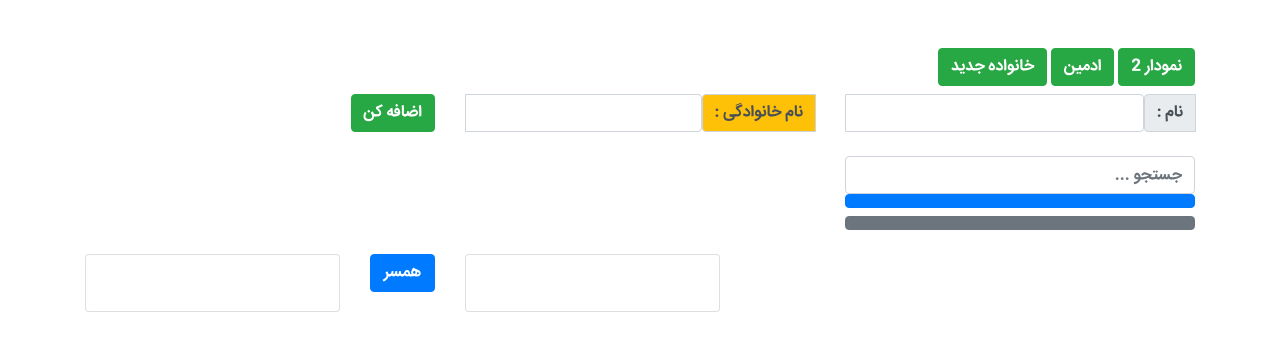
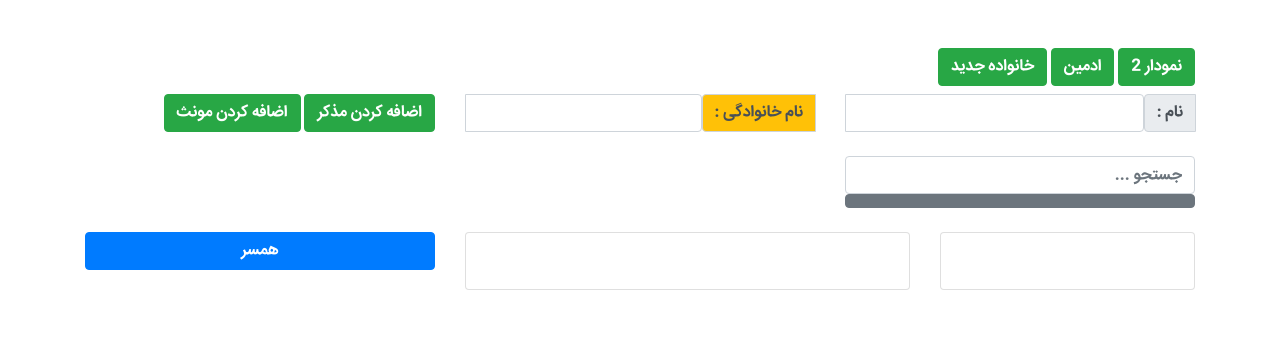
Before and after one commit to hosseinmoghimi/pedigree, a Django app: template app/templates/app/index.html in a window 1280 px wide. Shown: the top 351 px of the page. Run offline with Django 3.2, Linux system fonts and the light colour scheme; the template is opened without the code that fills it, so the values that code supplies are empty; some libraries are stand-ins or nearby versions.

Commit message:
add by gender OK

```diff
--- a/app/api.py
+++ b/app/api.py
@@ -17,7 +17,8 @@ class PersonView(APIView):
                 last_name=add_person_form.cleaned_data['last_name']
                 birthdate=add_person_form.cleaned_data['birthdate']
                 deathdate=add_person_form.cleaned_data['deathdate']
-                person= PersonRepo(user=request.user).add_person(first_name=first_name,last_name=last_name,birthdate=birthdate,deathdate=deathdate)
+                gender=add_person_form.cleaned_data['gender']
+                person= PersonRepo(user=request.user).add_person(gender=gender,first_name=first_name,last_name=last_name,birthdate=birthdate,deathdate=deathdate)
                 if person is not None:
                     log=4
                     person_s=PersonSerializer(person).data
--- a/app/repo.py
+++ b/app/repo.py
@@ -107,8 +107,8 @@ class PersonRepo():
         return persons
 
 
-    def add_person(self,first_name,last_name,birthdate,deathdate):
-        person=Person(first_name=first_name,last_name=last_name,birthdate=birthdate,deathdate=deathdate)
+    def add_person(self,gender,first_name,last_name,birthdate,deathdate):
+        person=Person(gender=gender,first_name=first_name,last_name=last_name,birthdate=birthdate,deathdate=deathdate)
         person.save()
         return person
     def search(self,search_for):
--- a/app/static/app/add_person_form.js
+++ b/app/static/app/add_person_form.js
@@ -6,7 +6,8 @@ let add_person_app = new Vue(
             last_name: '',
             birthdate: '',
             deathdate: '',
-            add: 'اضافه کن',
+            add: 'اضافه کردن ',
+            gender: 'مرد',
 
         },
         methods: {
@@ -20,6 +21,7 @@ let add_person_app = new Vue(
                         last_name: add_person_app.last_name,
                         birthdate: add_person_app.birthdate,
                         deathdate: add_person_app.deathdate,
+                        gender: add_person_app.gender,
                         csrfmiddlewaretoken: csrfmiddlewaretoken
                     }
                 );
@@ -31,8 +33,8 @@ let add_person_app = new Vue(
                         add_person_app.first_name = ''
                         // add_person_app.last_name = ''
                         persons_app.persons.push(data.person)
-                        person_app.person=data.person
-                        person_app.families=[]
+                        person_app.secondary_person = data.person
+                        // person_app.families=[]
                     }
                 })
 
--- a/app/templates/app/includes/add-person-form.html
+++ b/app/templates/app/includes/add-person-form.html
@@ -16,8 +16,12 @@
 			</div>
 			<div class="col-md-4 text-right">
 
-				<button class="btn btn-success" v-text="add">
+				<button class="btn btn-success" @click="gender='مرد'" v-text="add+' مذکر'">
 				</button>
+
+				<button class="btn btn-success" @click="gender='زن'" v-text="add+' مونث'">
+				</button>
+
 			</div>
 
 		</div>
--- a/app/templates/app/includes/person.html
+++ b/app/templates/app/includes/person.html
@@ -1,22 +1,18 @@
 <div id="person-app">
   <div class="row rtl">
 
-    <div class="col-md-5">
-      <div v-for="selected_family in families" class="mb-5">
-<div v-show="(selected_family.father.id && selected_family.father.id==person.id )|| (selected_family.mother.id && selected_family.mother.id==person.id)">
 
-  {% include "app/includes/selected_family.html" %}
-</div>
-      </div>
+    <div class="col-md-3">
+      {% include 'app/includes/secondary_person.html' %}
 
     </div>
 
 
-    <div class="col-md-3 mb-2">
+    <div class="col-md-5 mb-2">
       <div class="card mb-2 pt-3">
         <div class="text-center">
 
-          <img :src="person.image" width="128" class="rounded-circle" alt="">
+          <img :src="person.image" width="192" class="rounded-circle" alt="">
         </div>
         <h3 v-text="person.full_name" class="text-center my-2"></h3>
 
@@ -62,7 +60,7 @@
 
 
     </div>
-    <div class="col-md-1">
+    <div class="col-md-4">
       <button class="btn btn-block btn-primary" @click="create_family">
         همسر
       </button>
@@ -72,12 +70,17 @@
 
 
 
-    </div>
-    <div class="col-md-3">
-      {% include 'app/includes/secondary_person.html' %}
+      <div v-for="selected_family in families" class="mb-5">
+        <div
+          v-show="(selected_family.father.id && selected_family.father.id==person.id )|| (selected_family.mother.id && selected_family.mother.id==person.id)">
+
+          {% include "app/includes/selected_family.html" %}
+        </div>
+      </div>
 
     </div>
 
 
+
   </div>
 </div>
--- a/app/templates/app/includes/persons.html
+++ b/app/templates/app/includes/persons.html
@@ -1,8 +1,6 @@
 <div id="persons-app">
     <input type="text" placeholder="جستجو ..." class="form-control" v-model="search_for" @input="search">
     <div class="" v-for="person in persons">
-        <button class="btn btn-block btn-primary mb-1" @click="select_person(person.id)" data-toggle="modal"
-            data-target="#PersonModal" v-text="person.full_name"></button>
 
             <button class="btn btn-block btn-secondary mb-3" @click="select_secondary_person(person.id)" data-toggle="modal"
             data-target="#PersonModal" v-text="person.full_name"></button>
--- a/app/templates/app/includes/persons_of_person.html
+++ b/app/templates/app/includes/persons_of_person.html
@@ -1,13 +1,13 @@
-<h6 v-if="person.father" class="text-center btn btn-success btn-block" @click="select_person(person.father.id)"
+<h6 v-if="person.father" class="text-center btn btn-link" @click="select_person(person.father.id)"
 v-text="` نام پدر : `+person.father.full_name"></h6>
-<h6 v-if="person.mother" class="text-center btn btn-danger btn-block" @click="select_person(person.mother.id)"
+<h6 v-if="person.mother" class="text-center btn btn-link" @click="select_person(person.mother.id)"
 v-text="` نام مادر : `+person.mother.full_name"></h6>
 <h6 v-for="sibling in person.siblings" v-if="sibling.id!=person.id"
-class="text-center btn btn-secondary btn-block" @click="select_person(sibling.id)"
+class="text-center btn btn-link" @click="select_person(sibling.id)"
 v-text="` نام خواهر /برادر : `+sibling.first_name"></h6>
-<h6 v-for="wife in person.wives" class="text-center btn btn-info btn-block" @click="select_person(wife.id)"
+<h6 v-for="wife in person.wives" class="text-center btn btn-link" @click="select_person(wife.id)"
 v-text="` نام همسر : `+wife.full_name"></h6>
-<h6 v-for="husband in person.husbands" class="text-center btn btn-info btn-block" @click="select_person(husband.id)"
+<h6 v-for="husband in person.husbands" class="text-center btn btn-link" @click="select_person(husband.id)"
 v-text="` نام همسر : `+husband.full_name"></h6>
-<h6 v-for="child in person.childs" class="text-center btn btn-warning btn-block" @click="select_person(child.id)"
+<h6 v-for="child in person.childs" class="text-center btn btn-link" @click="select_person(child.id)"
 v-text="` نام فرزند : `+child.full_name"></h6>
--- a/app/templates/app/includes/secondary_person.html
+++ b/app/templates/app/includes/secondary_person.html
@@ -13,32 +13,34 @@
                 فامیل درجه یک
             </button>
             <button class="btn btn-info" @click="swap_person">
-                بچرخ
+                <i class="material-icons">
+                    west
+                </i>
             </button>
-            <a target="_blank" :href="'{{SITE_URL}}/chart/'+secondary_person.id+'/'" class="btn btn-warning">نمودار</a>
-            <a :href="secondary_person.get_admin_url" class="btn btn-warning">ویرایش</a>
-            <button data-dismiss="modal" @click="delete_person()" type="button" class="btn btn-danger">حذف</button>
+            <!-- <a target="_blank" :href="'{{SITE_URL}}/chart/'+secondary_person.id+'/'" class="btn btn-warning">نمودار</a> -->
+            <!-- <a :href="secondary_person.get_admin_url" class="btn btn-warning">ویرایش</a> -->
+            <!-- <button data-dismiss="modal" @click="delete_person()" type="button" class="btn btn-danger">حذف</button> -->
         </div>
 
 
 
-        <div id="collapseSecondaryPersons" class="collapse">
+        <div id="collapseSecondaryPersons" class="collapse text-center" >
 
 
-            <h6 v-if="secondary_person.father" class="text-center btn btn-success btn-block"
-                @click="select_secondary_person(person.father.id)"
+            <h6 v-if="secondary_person.father" class="text-center btn btn-link"
+                @click="select_secondary_person(secondary_person.father.id)"
                 v-text="` نام پدر : `+secondary_person.father.full_name"></h6>
-            <h6 v-if="secondary_person.mother" class="text-center btn btn-danger btn-block"
-                @click="select_secondary_person(person.mother.id)"
+            <h6 v-if="secondary_person.mother" class="text-center btn btn-link"
+                @click="select_secondary_person(secondary_person.mother.id)"
                 v-text="` نام مادر : `+secondary_person.mother.full_name"></h6>
             <h6 v-for="sibling in secondary_person.siblings" v-if="sibling.id!=secondary_person.id"
-                class="text-center btn btn-secondary btn-block" @click="select_secondary_person(sibling.id)"
+                class="text-center btn btn-link" @click="select_secondary_person(sibling.id)"
                 v-text="` نام خواهر /برادر : `+sibling.first_name"></h6>
-            <h6 v-for="wife in secondary_person.wives" class="text-center btn btn-info btn-block"
+            <h6 v-for="wife in secondary_person.wives" class="text-center btn btn-link"
                 @click="select_secondary_person(wife.id)" v-text="` نام همسر : `+wife.full_name"></h6>
-            <h6 v-for="husband in secondary_person.husbands" class="text-center btn btn-info btn-block"
+            <h6 v-for="husband in secondary_person.husbands" class="text-center btn btn-link"
                 @click="select_secondary_person(husband.id)" v-text="` نام همسر : `+husband.full_name"></h6>
-            <h6 v-for="child in secondary_person.childs" class="text-center btn btn-warning btn-block"
+            <h6 v-for="child in secondary_person.childs" class="text-center btn btn-link"
                 @click="select_secondary_person(child.id)" v-text="` نام فرزند : `+child.full_name"></h6>
 
         </div>
--- a/app/templates/app/layout.html
+++ b/app/templates/app/layout.html
@@ -10,6 +10,7 @@
     <!-- Bootstrap CSS -->
 
     <link rel="stylesheet" href="{% static 'vendor/css/bootstrap.min.css' %}">
+    <link rel="stylesheet" href="{% static 'vendor/css/material-icons.css' %}">
     <link rel="stylesheet" href="{% static 'leo/css/font-farsi.css' %}">
     <link rel="stylesheet" href="{% static 'leo/css/leo.css' %}">
     <style>
@@ -69,7 +70,7 @@
         $(document).ready(function () {
             // do some html stuff here
             persons_app.select_person(102)
-            persons_app.select_secondary_person(28)
+            persons_app.select_secondary_person(112)
 
             // loadWindowSystem();
         })
```
Also changed, not shown: other parts of app/templates/app/includes/person.html (+3 -1 lines), app/static/app/person.js (+9 -2 lines), app/static/app/persons.js (+6 -3 lines).
